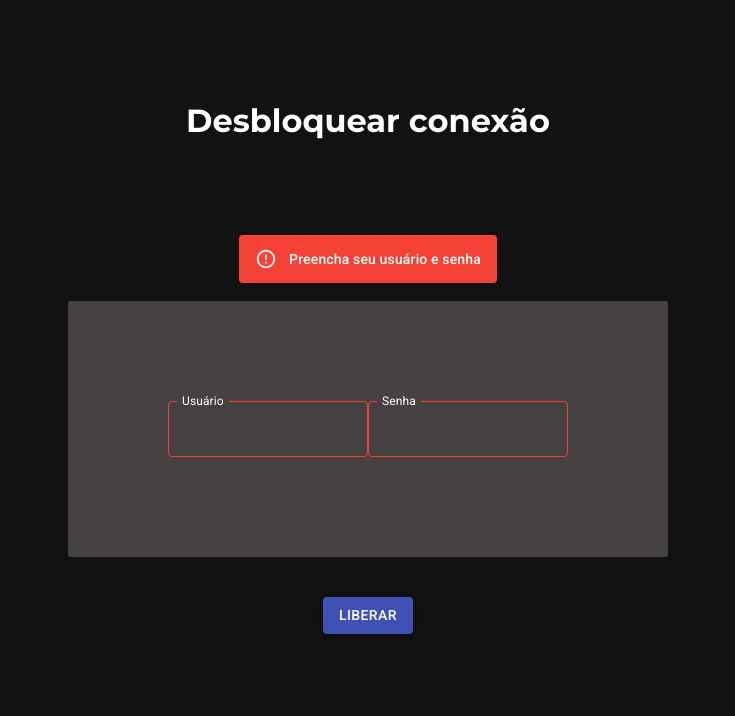
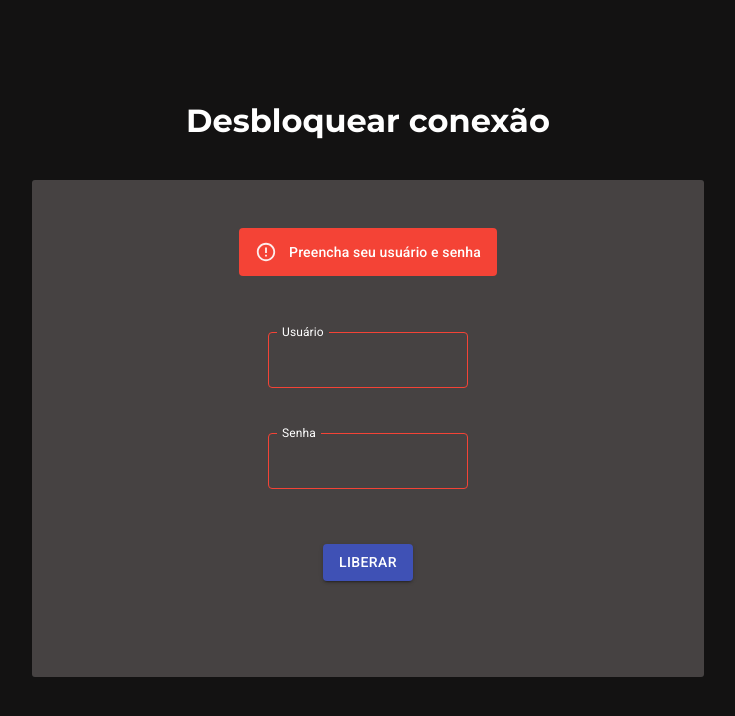
Before and after one commit to paulords95/drop-orcl-users, a React (Create React App) app: page / in a window 1280 px wide. Both pictures are taken after a click on the button "LIBERAR". Shown: the top 716 px of the page, without its empty margins (272-1007 px from the left). Built offline with nearby package versions, Linux system fonts and the light colour scheme.

Commit message:
fixed centering issues

```diff
--- a/src/App.css
+++ b/src/App.css
@@ -19,7 +19,7 @@ body {
   font-family: "Montserrat";
   font-weight: 700;
   text-align: center;
-  margin-bottom: 10vh;
+  margin-bottom: 5vh;
 }
 
 .text-wrap {
@@ -27,16 +27,21 @@ body {
   background-color: #464242;
   margin: 0 auto;
   margin-top: 2vh;
-  padding: 100px;
   border-radius: 3px;
   max-width: max-content;
   height: "40%";
   text-align: center;
+  padding-inline: 15%;
+  padding-top: 5%;
+  padding-bottom: 10%;
+  min-width: 40%;
+  min-height: 40%;
 }
 
 .input {
   border-radius: 15px;
   margin: 0 auto;
+  text-align: center;
 }
 
 .btn {
@@ -47,12 +52,20 @@ body {
 }
 
 .alert {
-  margin-top: 15vh;
   margin: 0 auto;
   opacity: 0;
   height: 50px;
   max-width: max-content;
   transition: all 1.8s;
   z-index: 2;
-  padding-top: 15px;
+  margin-bottom: 15%;
 }
+
+.inputItem {
+  padding: 15px;
+  margin-bottom: 15px;
+}
+
+.MuiInputBase-input {
+  text-align: center;
+}
--- a/src/App.js
+++ b/src/App.js
@@ -23,14 +23,22 @@ function App() {
   });
 
   const ShowAlert = (props) => {
-    if (props.condition === false && props.message.length > 1) {
+    if (
+      props.condition === false &&
+      props.message == "Usuário não está bloqueado no sistema"
+    ) {
+      return (
+        <Alert variant="filled" severity="warning">
+          {props.message}
+        </Alert>
+      );
+    } else if (props.condition === false && props.message.length > 1) {
       return (
         <Alert variant="filled" severity="error">
           {props.message}
         </Alert>
       );
-    }
-    if (props.condition === true && props.message.length > 1) {
+    } else if (props.condition === true && props.message.length > 1) {
       return (
         <Alert variant="filled" severity="success">
           {props.message}
@@ -45,9 +53,7 @@ function App() {
     <div className="wrap">
       <div className="container">
         <h1 className="title">Desbloquear conexão</h1>
-        <div className="alert">
-          <ShowAlert condition={alertCondition} message={alertMessage} />
-        </div>
+
         <div className="text-wrap">
           <div
             style={{
@@ -55,6 +61,10 @@ function App() {
               margin: "0 auto",
             }}
           >
+            <div className="alert">
+              <ShowAlert condition={alertCondition} message={alertMessage} />
+            </div>
+            <div className="inputItem">
               <TextField
                 id="outlined-number"
                 className="input"
@@ -90,6 +100,8 @@ function App() {
                 variant="outlined"
                 color="primary"
               />
+            </div>
+            <div className="inputItem">
               <TextField
                 id="outlined-number2"
                 className="input"
@@ -112,6 +124,7 @@ function App() {
                   style: {
                     color: "white",
                     borderRadius: 15,
+                    textAlign: "center",
                   },
                 }}
                 InputProps={{
@@ -125,7 +138,6 @@ function App() {
                 variant="outlined"
                 color="primary"
               />
-          </div>
             </div>
             <form className="btn" method="POST">
               <Button
@@ -162,7 +174,9 @@ function App() {
                     setAlertMessage("");
                   } else {
                     api
-                  .delete(`/connected/sec/${text.toString()}/${pwd.toString()}`)
+                      .delete(
+                        `/connected/sec/${text.toString()}/${pwd.toString()}`
+                      )
                       .then((res) => {
                         setAlertMessage(res.data[0].msg);
                         setAlertCondition(res.data[0].status);
@@ -184,6 +198,8 @@ function App() {
             </form>
           </div>
         </div>
+      </div>
+    </div>
   );
 }
 
```
Also changed, not shown: 1 other file (tests, documents, lock files or other folders). Lines whose indentation alone changed are shown as unchanged.
